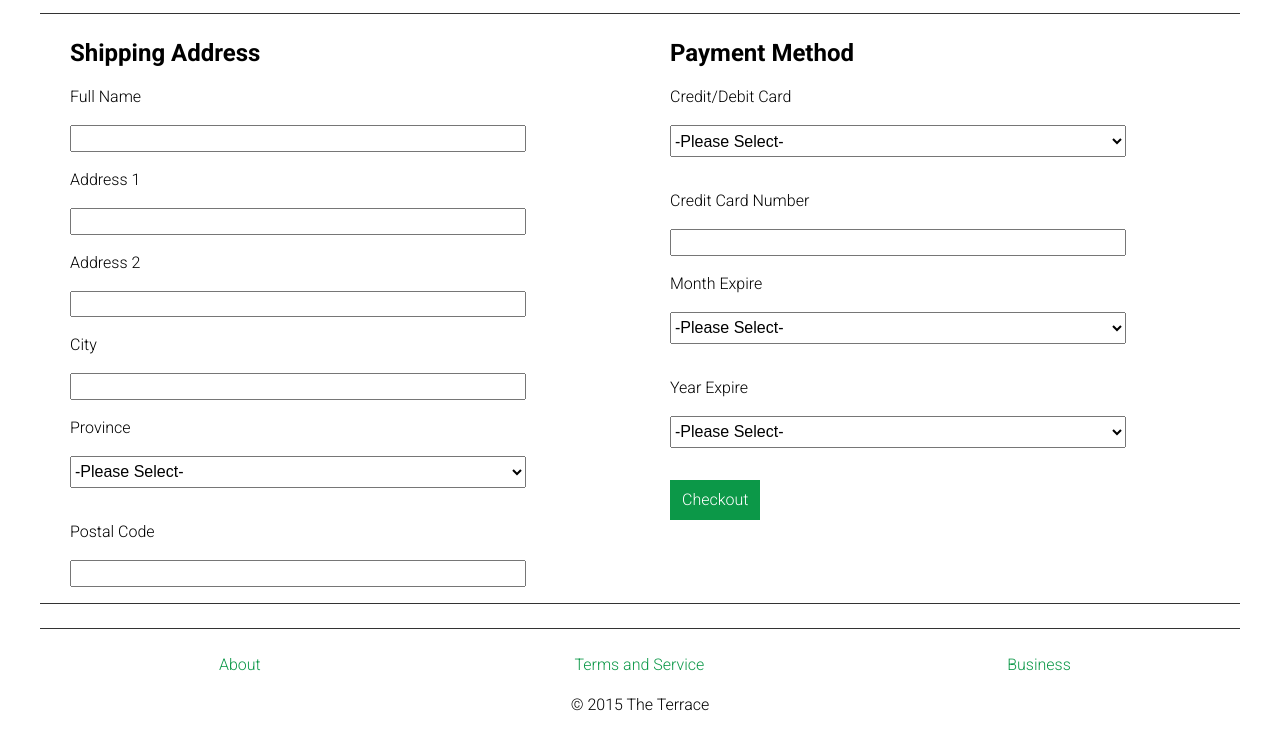
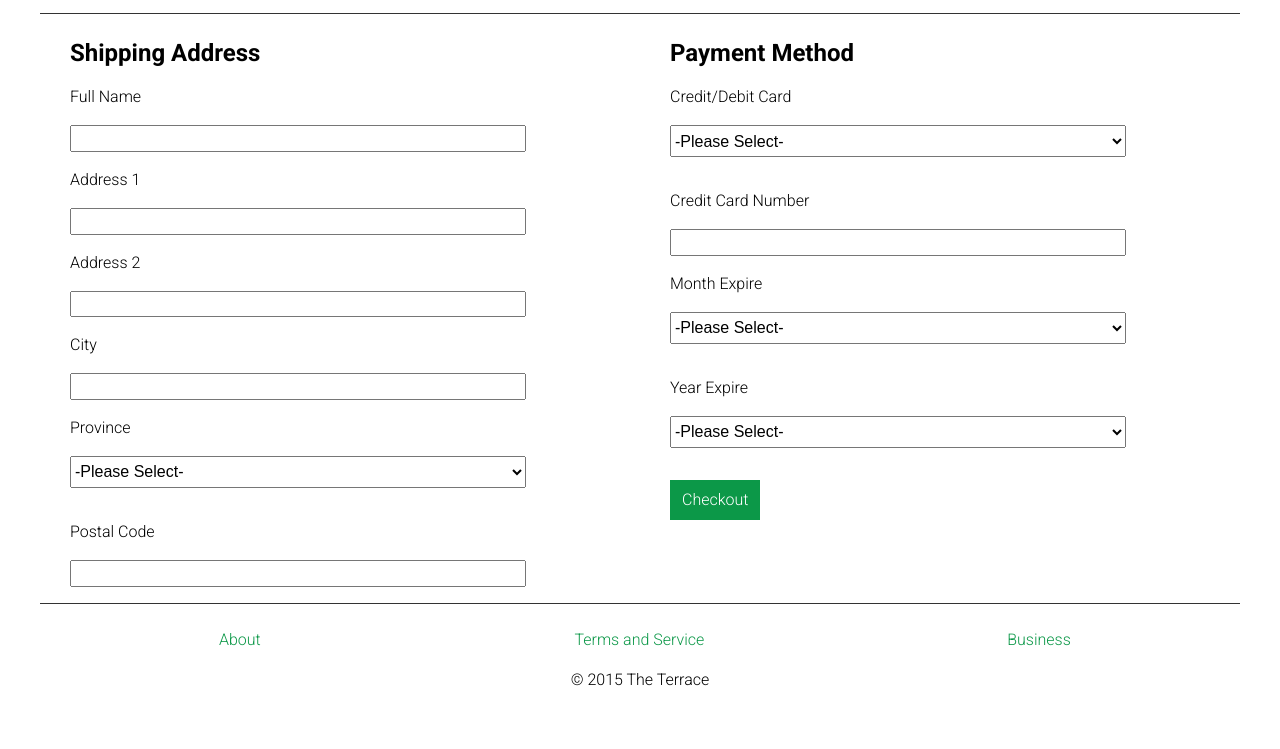
Before and after one commit to Anson515/iat339Project2, a plain HTML site: page templates/billing.html in a window 1280 px wide. Shown: the part 151-900 px from the top of the page. Drawn offline with Linux system fonts and the light colour scheme.

Commit message:
fixed minor issues

```diff
--- a/templates/billing.html
+++ b/templates/billing.html
@@ -128,8 +128,6 @@
 		</div>
 
 	</section>
-
-<section>
 <section>
 	<nav class="grid">
 		<div class = "col-3of10"><a href="#">About</a></div>
```
Also changed, not shown: templates/detailedProduct.html (+0 -2 lines).
